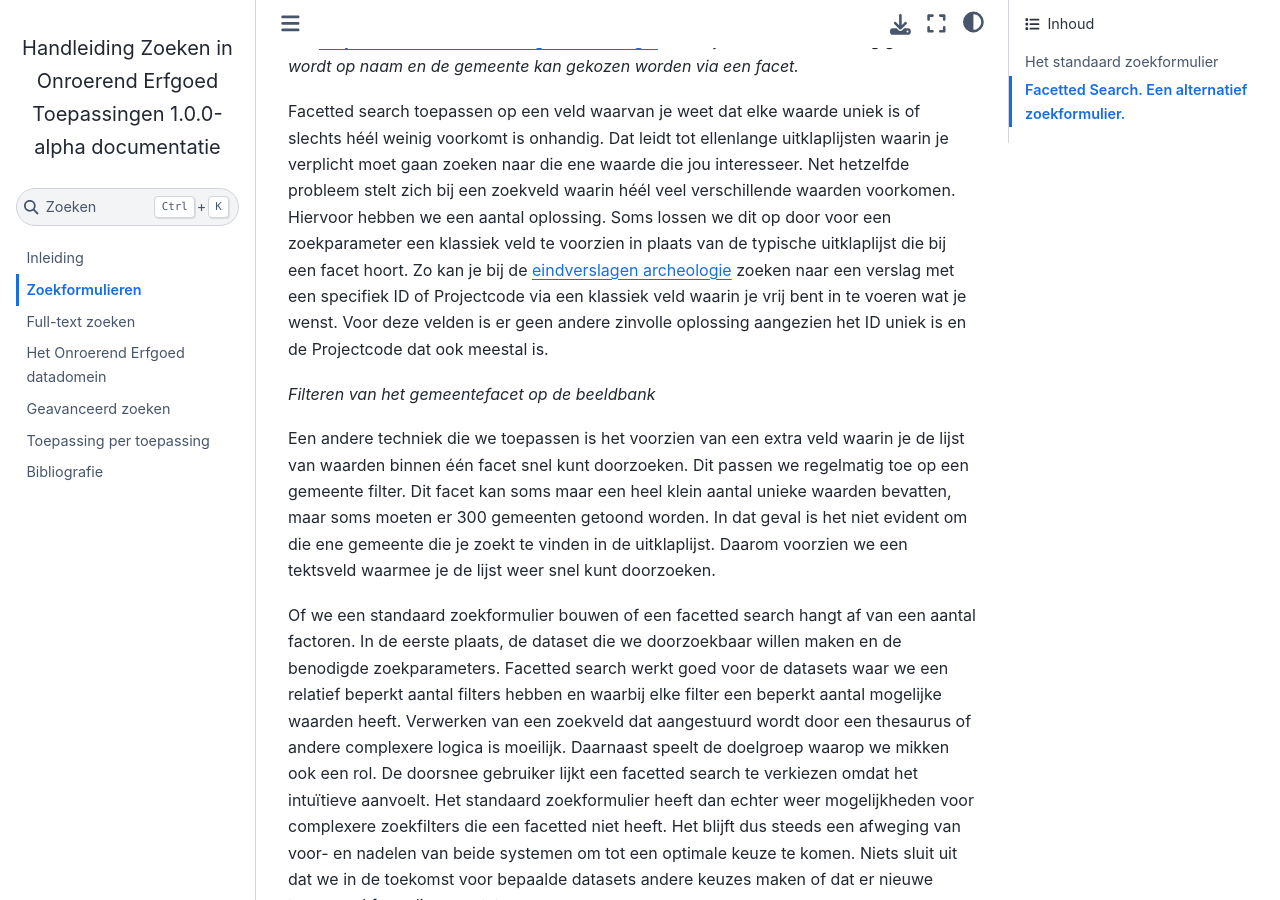
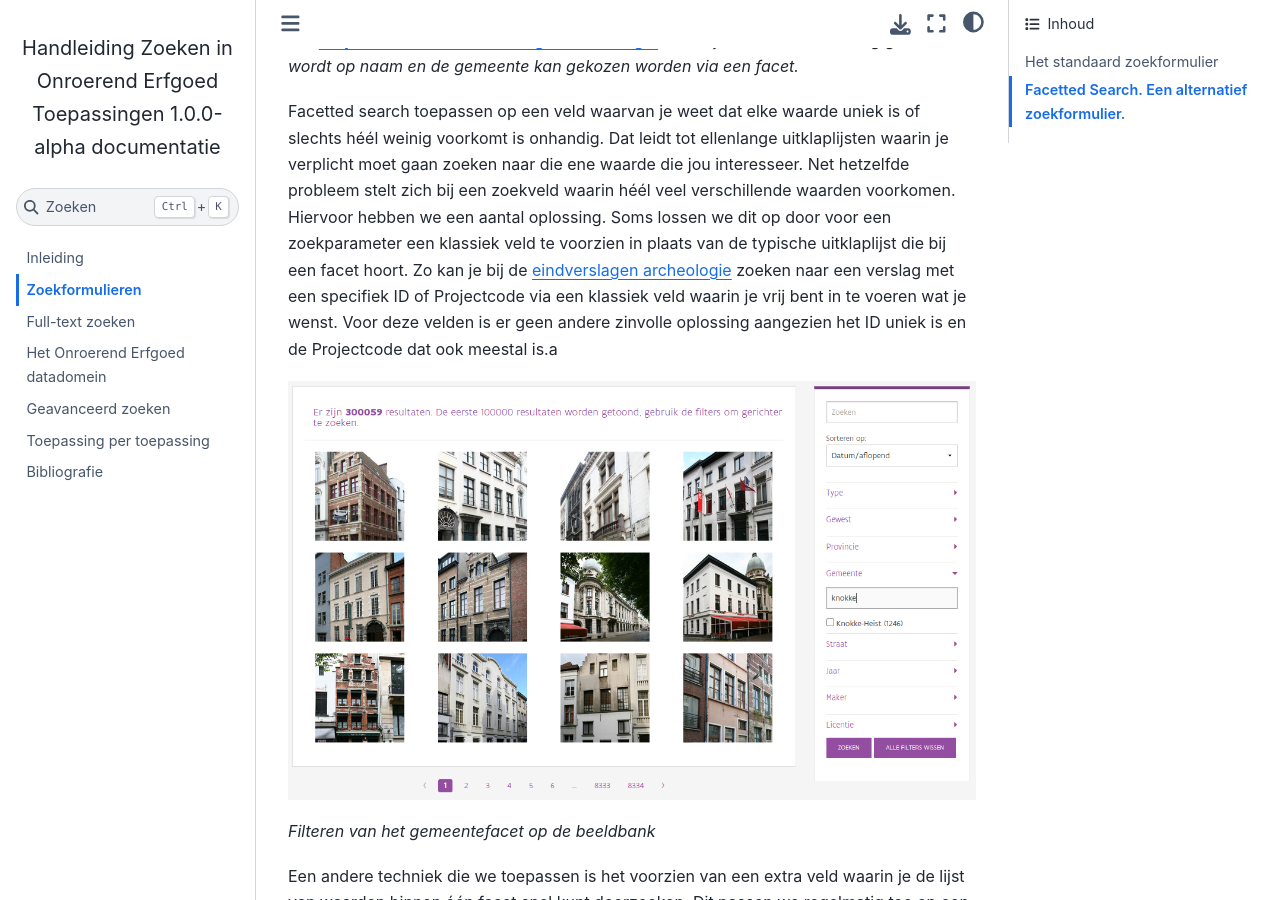
Before and after one commit to ErfgoedPublicaties/HAOE-zoet, a Sphinx documentation site: the page built from source/formulieren.md, in a window 1280 px wide and 900 px high, scrolled down 5996 px. Built offline with Sphinx 7.4.7 and the Sphinx Book theme 1.1.4, drawn with Linux system fonts in a browser that asks for light colours.

Commit message:
Tekst updaten.

```diff
--- a/source/formulieren.md
+++ b/source/formulieren.md
@@ -224,7 +224,9 @@ een zoekparameter een klassiek veld te voorzien in plaats van de typische uitkla
 die bij een facet hoort. Zo kan je bij de [eindverslagen archeologie](https://loket.onroerenderfgoed.be/archeologie/rapporten/eindverslagen)
 zoeken naar een verslag met een specifiek ID of Projectcode via een klassiek veld
 waarin je vrij bent in te voeren wat je wenst. Voor deze velden is er geen andere
-zinvolle oplossing aangezien het ID uniek is en de Projectcode dat ook meestal is.
+zinvolle oplossing aangezien het ID uniek is en de Projectcode dat ook meestal is.a
+
+![Het gemeentefacet verder doorzoeken in de beeldbank](beeldbank_filter_gemeente.png)
 
 *Filteren van het gemeentefacet op de beeldbank*
 
```
Also changed, not shown: source/beeldbank_filter_gemeente.png (added), source/thesaurus_dreven.png (added).
